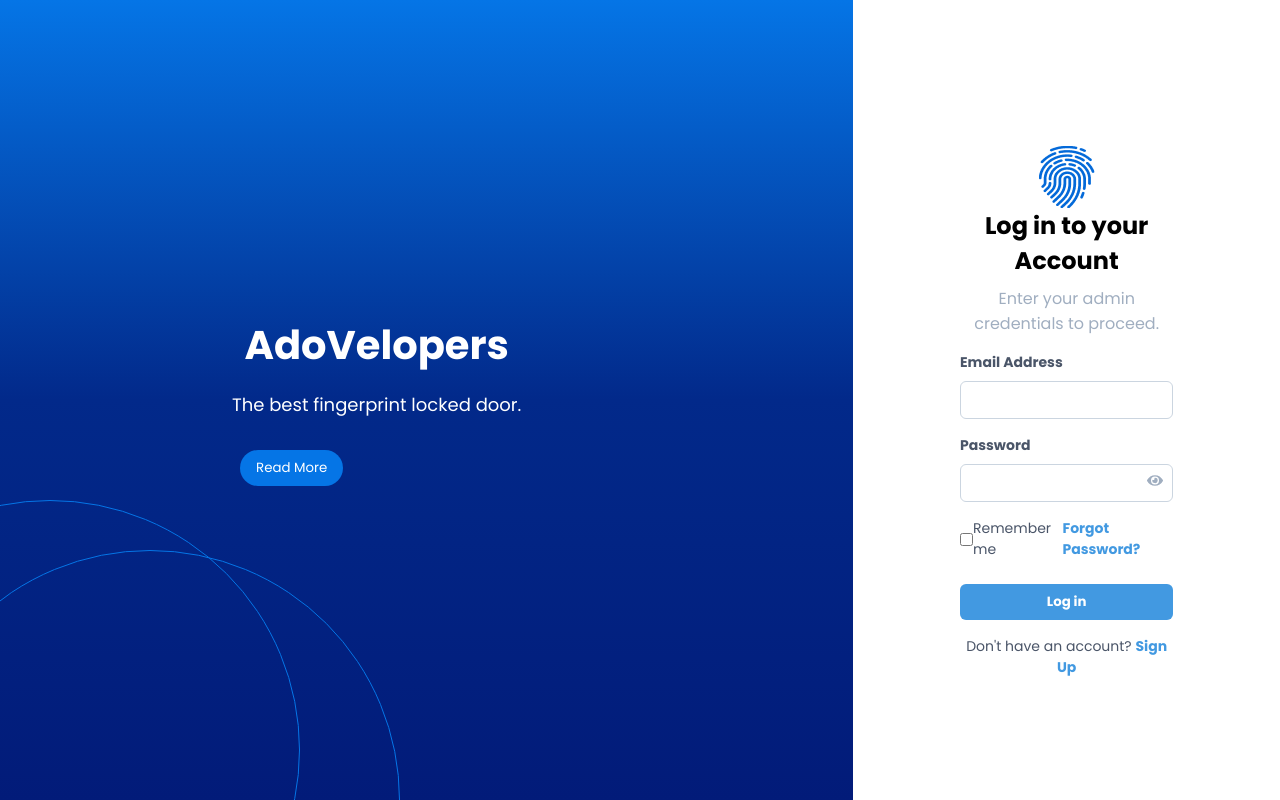
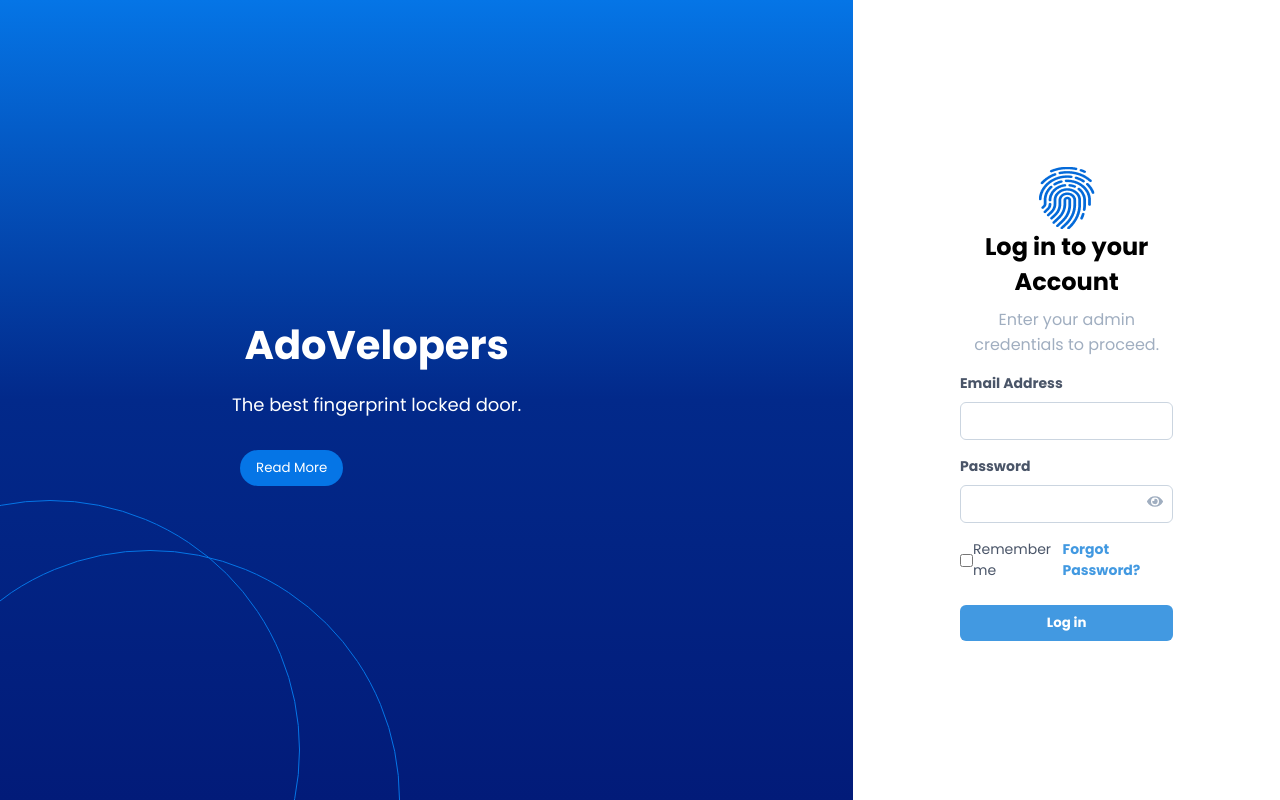
Before and after one commit to AdoVelopers/Adovelopers-Doorlock-Systems-Dashboard, a React (Vite) app: page / in a window 1280 px wide. Shown: the top 800 px of the page. Built offline with nearby package versions, Linux system fonts and the light colour scheme; a web font is replaced by a local one.

Commit message:
commented signup

```diff
--- a/src/pages/auth/Login.jsx
+++ b/src/pages/auth/Login.jsx
@@ -136,9 +136,9 @@ function Login() {
                             <div className="form-group">
                                 <button type="submit" className="login-btn">Log in</button>
                             </div>
-                            <div className="signup-link">
+                            {/* <div className="signup-link">
                                 <p>Don't have an account? <Link to="/signup">Sign Up</Link></p>
-                            </div>
+                            </div> */}
                         </form>
                     </div>
                 )}
```
